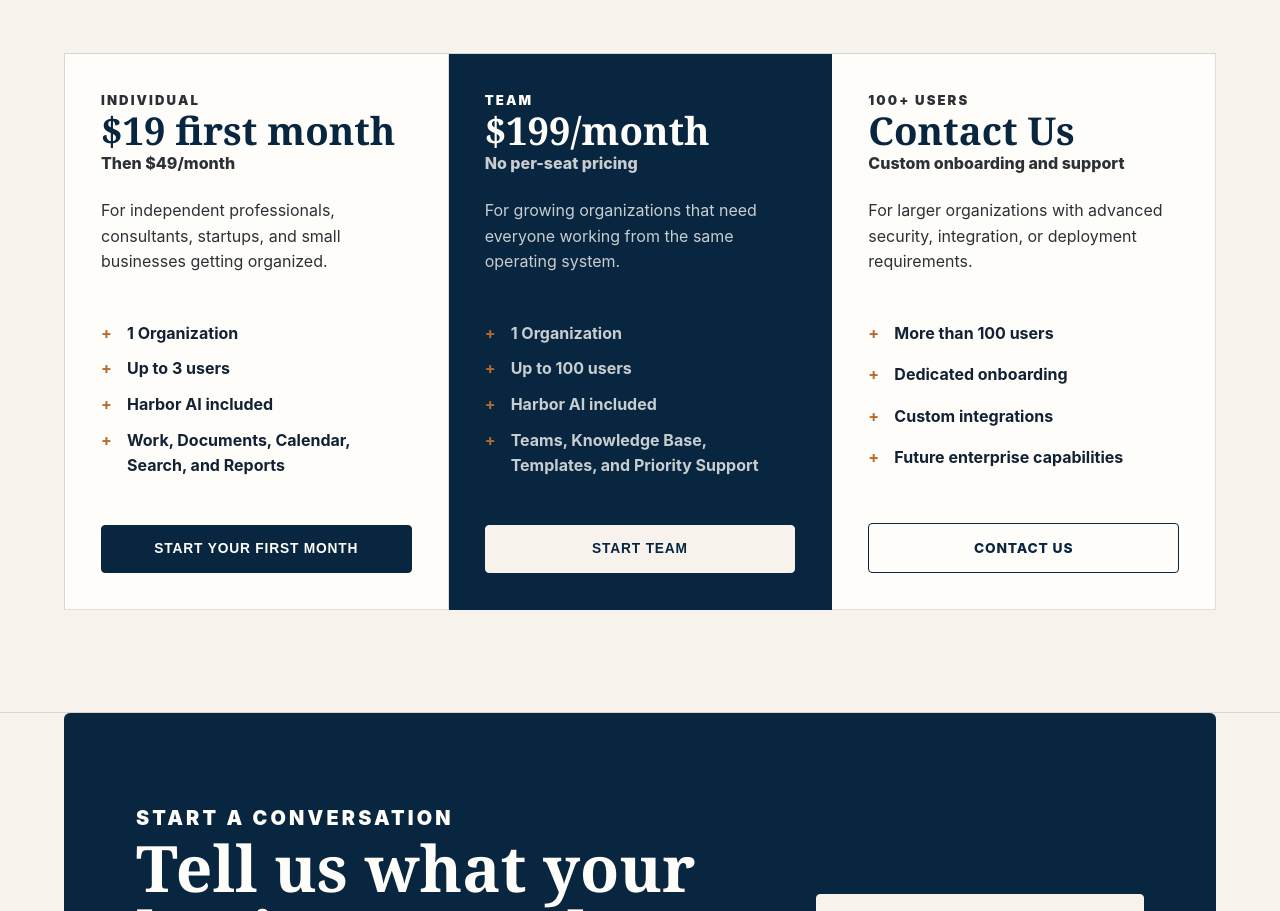
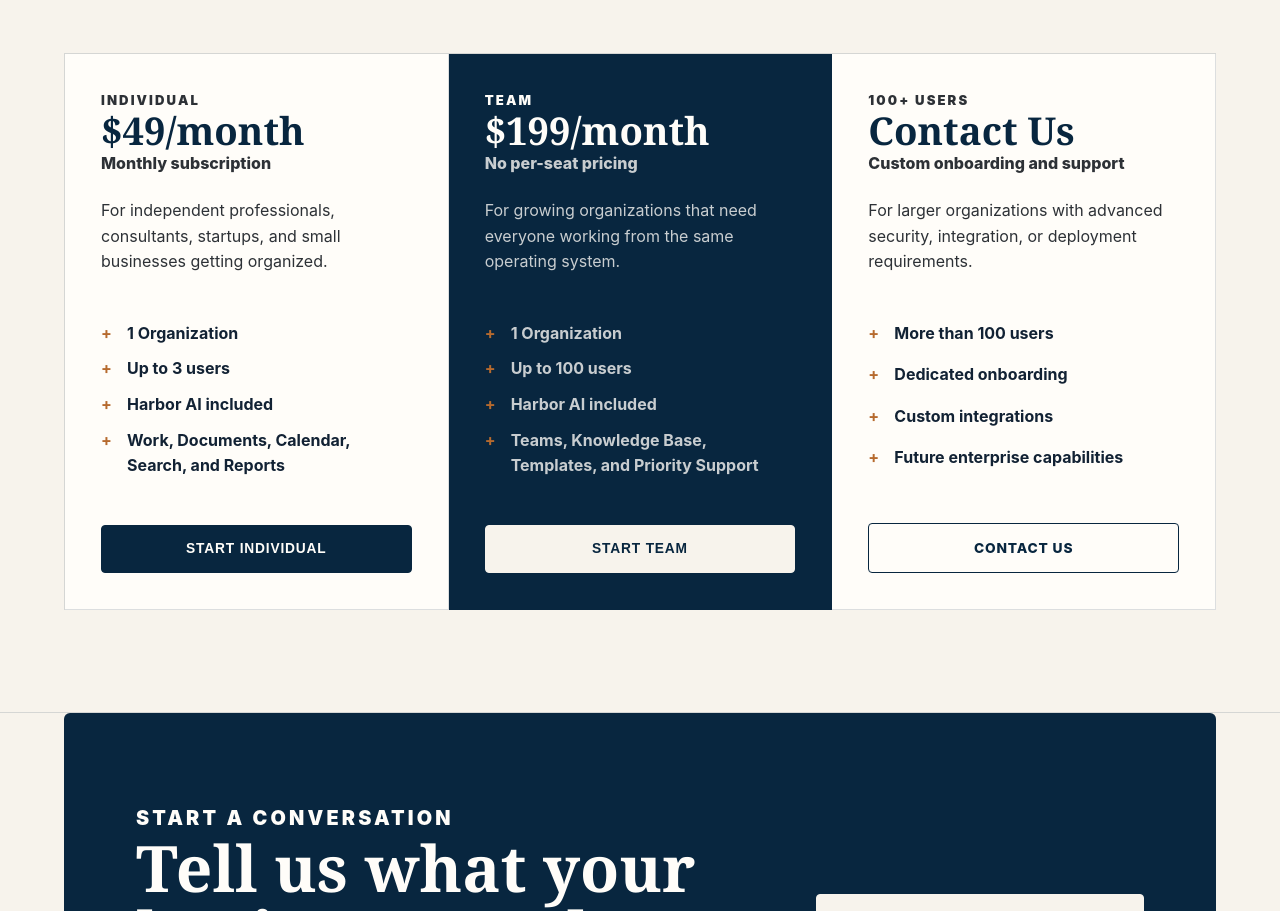
Before and after one commit to KBKirs/cottonwood-harbor-site, a website: page products.html in a window 1280 px wide. Shown: the part 2795-3706 px from the top of the page. Drawn offline with Linux system fonts and the light colour scheme.

Commit message:
Match Individual pricing copy to checkout

```diff
--- a/products.html
+++ b/products.html
@@ -103,8 +103,8 @@
           <article class="pricing-card">
             <div>
               <p class="eyebrow">Individual</p>
-              <h3>$19 first month</h3>
-              <p class="price-note">Then $49/month</p>
+              <h3>$49/month</h3>
+              <p class="price-note">Monthly subscription</p>
             </div>
             <p>For independent professionals, consultants, startups, and small businesses getting organized.</p>
             <ul class="product-list">
@@ -113,7 +113,7 @@
               <li>Harbor AI included</li>
               <li>Work, Documents, Calendar, Search, and Reports</li>
             </ul>
-            <button class="button primary" type="button" data-checkout-plan="individual">Start Your First Month</button>
+            <button class="button primary" type="button" data-checkout-plan="individual">Start Individual</button>
           </article>
 
           <article class="pricing-card highlighted">
```
